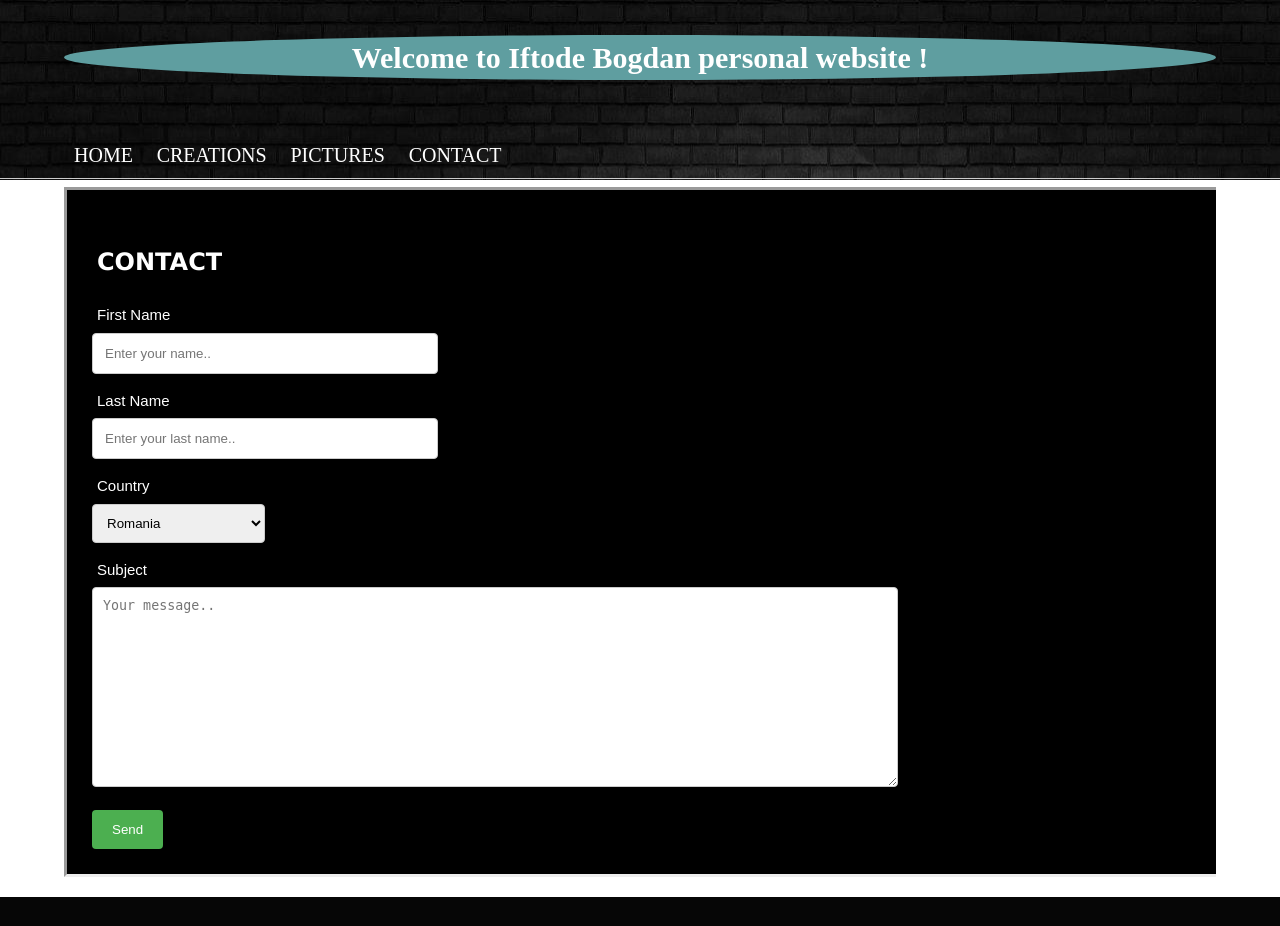
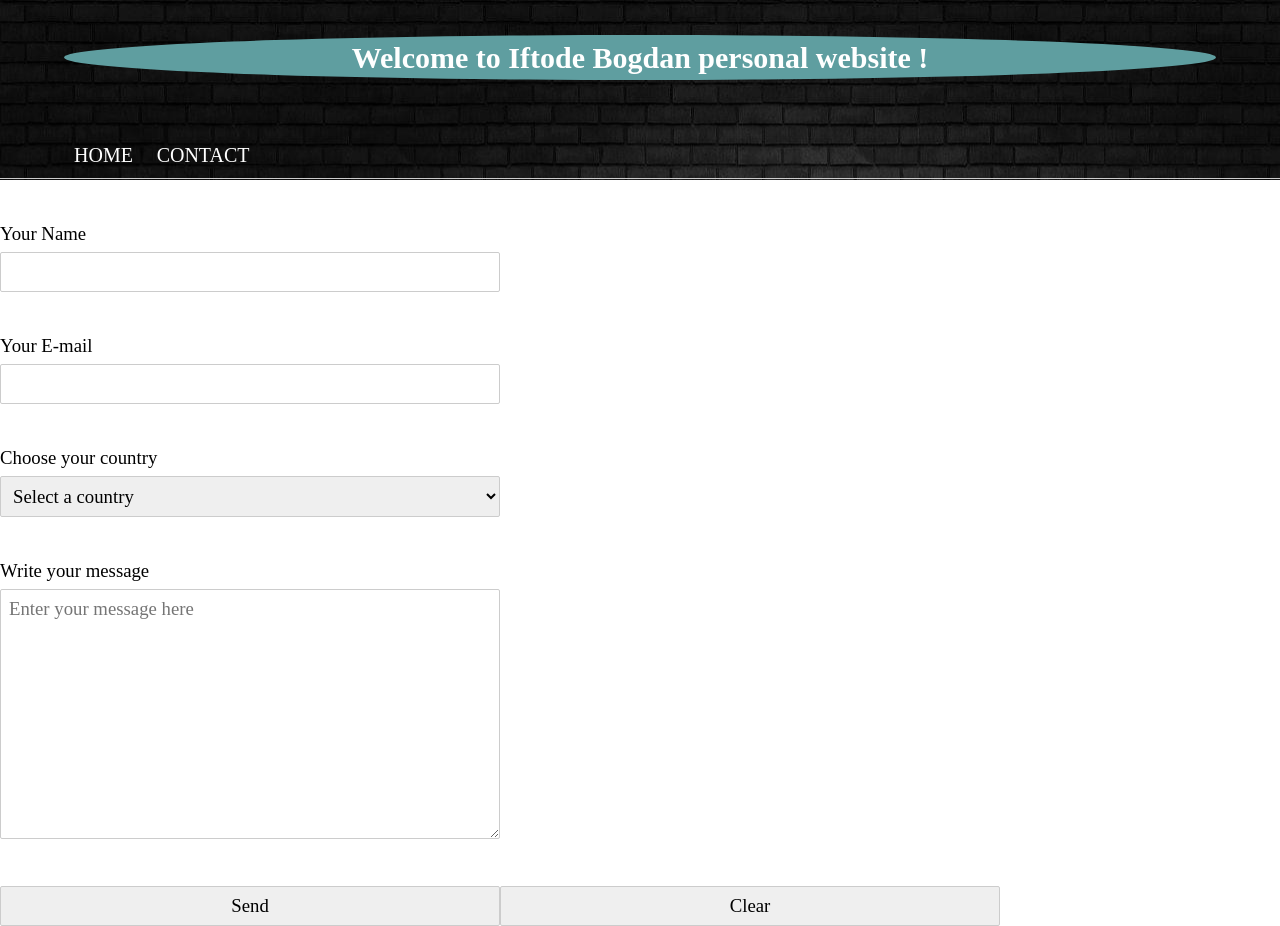
Before and after one commit to bogdaniftode/BogdanIftodeWebSite, a PHP site: page /contact.html in a window 1280 px wide. Before the commit the page ends 897 px from the top, so only its background shows below. Run offline with PHP 8.4, Linux system fonts and the light colour scheme.

Commit message:
no message

```diff
--- a/Index.html
+++ b/Index.html
@@ -14,8 +14,6 @@
                 <nav>
                     <ul>
                         <li class="current"><a href="index.html"><span>Home</span></a></li>
-                        <li><a href="creations.html"><span>Creations</span></a></li>
-                        <li><a href="pictures.html"><span>Pictures</span></a></li>
                         <li><a href="contact.html"><span>Contact</span></a></li>
                     </ul>
                 </nav>
--- a/contact.html
+++ b/contact.html
@@ -12,9 +12,7 @@
                 <h1>Welcome to Iftode Bogdan personal website !</h1>
                 <nav>
                     <ul>
-                        <li class="current"><a href="index.html"><span>Home</span></a></li>
-                        <li><a href="creations.html"><span>Creations</span></a></li>
-                        <li><a href="pictures.html"><span>Pictures</span></a></li>
+                        <li><a href="index.html"><span>Home</span></a></li>
                         <li><a href="contact.html"><span>Contact</span></a></li>
                     </ul>
                 </nav>
@@ -23,35 +21,36 @@
         <hr>
     </header>
 
-    <section id="dates">
-        <div class="container">
-            <article id="userdates">
-                <form action="sendmail.php">
-                    <h1>CONTACT</h1>
-                    <label for="fname">First Name</label>
-                    <input type="text" id="fname" name="firstname" placeholder="Enter your name.." style="width:30%">
-
-                    <label for="lname">Last Name</label>
-                    <input type="text" id="lname" name="lastname" placeholder="Enter your last name.." style="width:30%">
-
-                    <label for="country">Country</label>
-                    <select id="country" name="country">
-                        <option value="romania">Romania</option>
-                        <option value="usa">USA</option>
-                        <option value="canada">Canada</option>
-                        <option value="germany">Germany</option>
-                        <option value="england">England</option>
-                        <option value="othercountry">Other Country</option>
-                    </select>
-
-                    <label id="thesubject" for="subject">Subject</label>
-                    <textarea id="subject" name="subject" placeholder="Your message.."></textarea>
-
-                    <input type="submit" value="Send" style="display:block" style="width:30%">
-                </form>
-            </article>
+    <form action="contact.php" method="POST">
+        <div class="elem-group">
+            <label for="name">Your Name</label>
+            <input type="text" id="name" name="visitor_name" pattern=[A-Z\sa-z]{3,20} required>
         </div>
-    </section>
+        <div class="elem-group">
+            <label for="email">Your E-mail</label>
+            <input type="email" id="email" name="visitor_email" required>
+        </div>
+        <div class="elem-group">
+            <label for="countries">Choose your country</label>
+            <select id="countries" name="choose_country" required>
+                <option value="">Select a country</option>
+                <option value="Romania">Romania</option>
+                <option value="Usa">U.S.A.</option>
+                <option value="England">England</option>
+                <option value="Canada">Canada</option>
+                <option value="France">France</option>
+                <option value="Germany">Germany</option>
+                <option value="Poland">Poland</option>
+                <option value="Sweden">Sweden</option>
+                <option value="OtherCountry">Other Country</option>
+            </select>
+        </div>
+        <div class="elem-group">
+            <label for="message">Write your message</label>
+            <textarea id="message" name="visitor_message" placeholder="Enter your message here" required></textarea>
+        </div>
+        <input type="submit" value="Send"><input type="reset" value="Clear">
+    </form>
 
 
 </body>
--- a/mystylecontact.css
+++ b/mystylecontact.css
@@ -78,78 +78,44 @@ header {
         margin bottom:0;
     }
 
-input[type=text], select, textarea {
-    width: 15%;
-    padding: 12px;
-    border: 1px solid #ccc;
-    border-radius: 4px;
-    box-sizing: border-box;
-    margin-top: 6px;
-    margin-bottom: 16px;
-    resize: vertical;
+div.elem-group {
+    margin: 40px 0;
 }
 
-input[type=submit] {
-    background-color: #4CAF50;
+label {
+    display: block;
+    font-family: 'Aleo';
+    padding-bottom: 4px;
+    font-size: 1.25em;
+}
+
+input, select, textarea {
+    border-radius: 2px;
+    border: 1px solid #ccc;
+    box-sizing: border-box;
+    font-size: 1.25em;
+    font-family: 'Aleo';
+    width: 500px;
+    padding: 8px;
+}
+
+textarea {
+    height: 250px;
+}
+
+button {
+    height: 50px;
+    background: green;
     color: white;
-    padding: 12px 20px;
-    border: none;
+    border: 2px solid darkgreen;
+    font-size: 1.25em;
+    font-family: 'Aleo';
     border-radius: 4px;
     cursor: pointer;
 }
 
-    input[type=submit]:hover {
-        background-color: #45a049;
-    }
-
-#dates article#userdates {
-    background-color: #000000;
-    float: left;
-    width: 100%;
-    padding-top: 30px;
-    margin-bottom: 20px;
-    border: inset;
-}
-
-    #dates article#userdates h1 {
-        font-family: 'Lucida Sans', 'Lucida Sans Regular', 'Lucida Grande', 'Lucida Sans Unicode', Geneva, Verdana, sans-serif;
-        font-size: 24px;
-        color: #ffffff;
-        padding-left: 30px;
-    }
-
-    #dates article#userdates label {
-        padding-left: 30px;
-        display: block;
-        color: #ffffff;
-    }
-
-    #dates article#userdates input {
-        text-align: left;
-        margin-left: 25px;
-    }
-
-    #dates article#userdates input {
-        text-align: left;
-        margin-left: 25px;
-    }
-
-        #dates article#userdates input[type="submit"] {
-            margin-bottom: 25px;
-        }
-
-    #dates article#userdates select {
-        padding: 10px;
-        outline: none;
-        margin-left: 25px;
-    }
-
-    #dates article#userdates textarea {
-        padding: 10px;
-        outline: none;
-        margin-left: 25px;
-        width: 70%;
-        height: 200px;
+    button:hover {
+        border: 2px solid black;
     }
 
 #copyright footer {
```
Also changed, not shown: contact.php (added, +12 -0 lines), creations.html (deleted, +0 -34 lines), mystylecreations.css (deleted, +0 -91 lines), mystylepictures.css (deleted, +0 -79 lines), pictures.html (deleted, +0 -24 lines), sendmail.php (deleted, +0 -23 lines), imageapplications.jpg (deleted), imagemusic.jpg (deleted), imagephotos.png (deleted).
